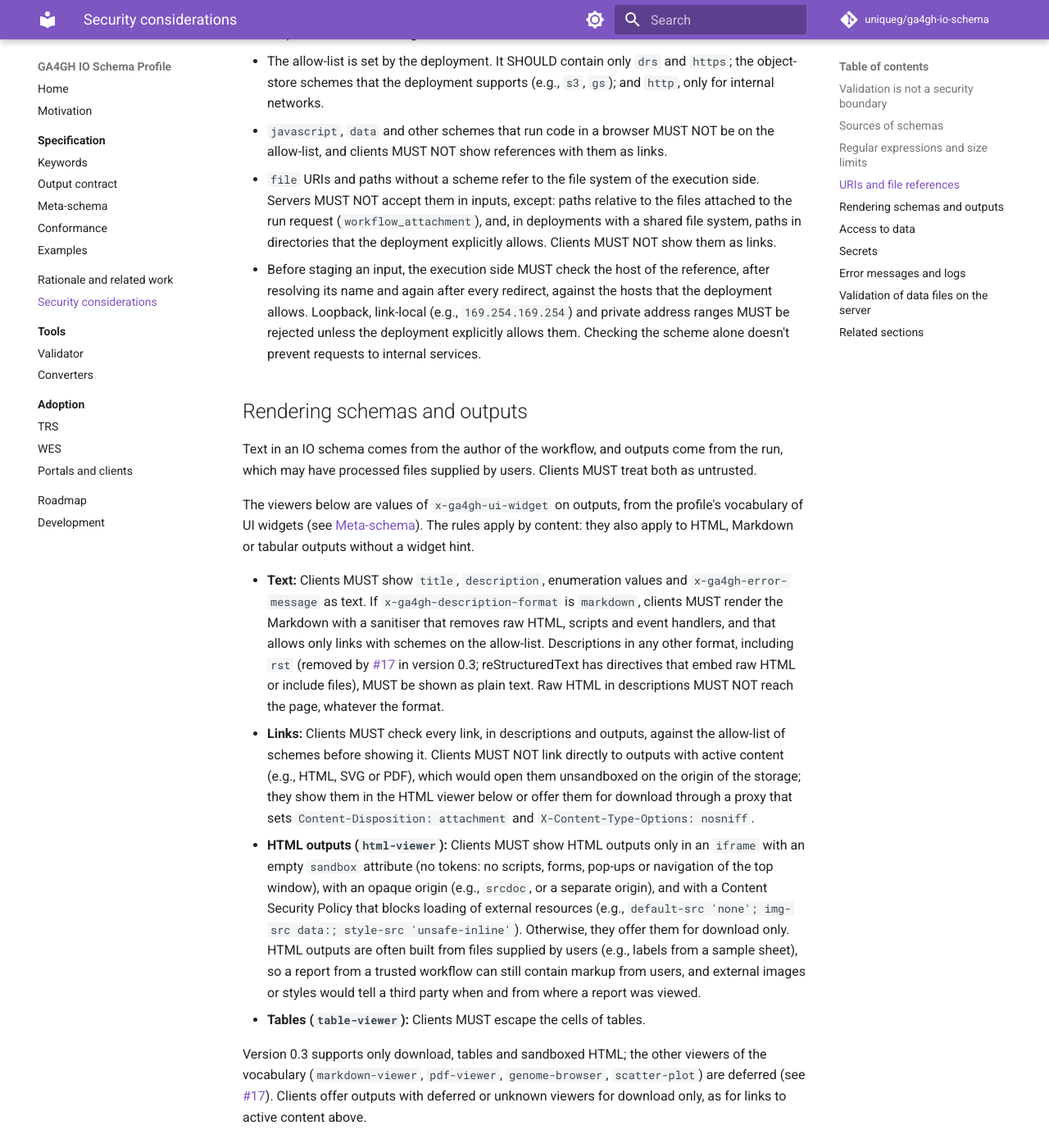
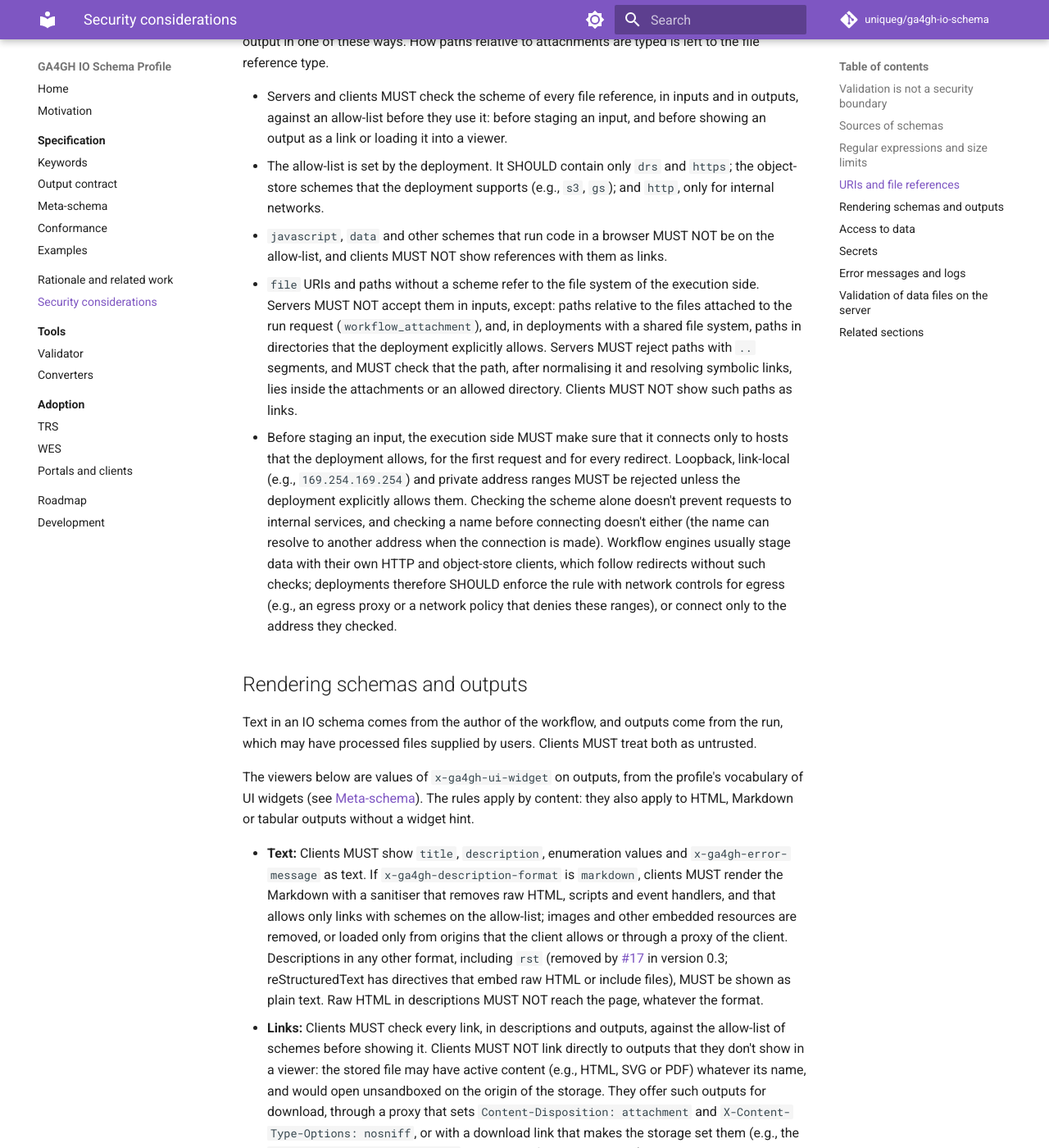
Before and after one commit to uniqueg/ga4gh-io-schema, an MkDocs documentation site: the page built from docs/security.md, in a window 1280 px wide and 1400 px high, scrolled down 2158 px. Shown: the whole window at 82% size. Built offline with MkDocs 1.6.1 and Material for MkDocs 9.7.7, drawn with Linux system fonts in a browser that asks for light colours; comment, search, counter and statistics services are not loaded; some of the changed text lies outside the part shown.

Commit message:
docs: close remaining gaps in security rules
Fix the findings of the second review round:

- Fail closed: reject requests for a workflow whose schema has
  unresolvable references, and requests whose validation times out.
- Local paths: reject .. segments; check containment after
  normalising and resolving symbolic links.
- Staging hosts: connect only to allowed hosts, also after redirects;
  name egress controls, since engines stage data themselves and DNS
  can change between check and connection.
- Markdown: remove images and other embedded resources or load them
  through allowed origins or a proxy.
- Outputs not shown in a viewer are always downloads with attachment
  disposition; correct the opaque-origin and CSP wording for srcdoc.
- Schemas must mark file inputs and outputs; keywords page points to
  the rst removal.

Co-Authored-By: Claude Opus 5.5 <noreply@anthropic.com>
Claude-Session: https://claude.ai/code/session_011FSoqMpmDCfbACLj3uy6xV

```diff
--- a/docs/security.md
+++ b/docs/security.md
@@ -21,7 +21,7 @@ A schema decides what a server accepts and which addresses a validator may look
 - Servers MUST use only IO schemas from trusted sources: the TRS entry of the workflow (see [TRS](adoption/trs.md)) in a registry that the deployment trusts, or a schema bundled with the deployment.
 - Servers MUST NOT accept IO schemas supplied by clients in a run request. Earlier versions of this proposal let servers use schemas that came with the request; version 0.3 removes that (see [#17](https://github.com/uniqueg/ga4gh-io-schema/issues/17)).
 - Servers MUST NOT retrieve any reference (`$ref` or `$dynamicRef`) over the network while validating, whatever the base URI (`$id`) of the schema. Network lookups would make the server send requests to addresses chosen by the schema's author, including internal addresses such as `169.254.169.254` (the metadata service of many cloud providers) or services behind the firewall; a valid URI is not a safe address.
-- A schema with a reference that the server can't resolve from its local copies is invalid. Servers MUST NOT validate requests against it, not even partially (fail closed), and SHOULD report it to the operators of the deployment.
+- A schema with a reference that the server can't resolve from its local copies is invalid. Servers MUST NOT validate requests against it, not even partially, and MUST NOT pass requests for that workflow to the engine unchecked: they reject them (fail closed) with a message that names the problem with the schema, and SHOULD report it to the operators of the deployment.
 - IO schemas MUST be bundled: all references are local (`#/$defs/…`) or point to the profile's meta-schema and vocabularies. Validators MUST load the meta-schema and vocabularies from local copies (as the [validator](tools/validator.md) does), not from the network.
 
 ## Regular expressions and size limits
@@ -29,7 +29,7 @@ A schema decides what a server accepts and which addresses a validator may look
 The `pattern` and `patternProperties` keywords run regular expressions from the schema on values from the request. Some expressions take time that grows exponentially with the length of the input when matched by a backtracking engine.
 
 - Schemas SHOULD use only the subset of the ECMA-262 dialect that JSON Schema recommends ([JSON Schema Core, §6.4](https://json-schema.org/draft/2020-12/json-schema-core#section-6.4)) and SHOULD avoid nested quantifiers (e.g., `(a+)+`).
-- Servers MUST either match regular expressions with an engine that runs in linear time (e.g., [RE2](https://github.com/google/re2)) or limit the time spent on validation of a request.
+- Servers MUST either match regular expressions with an engine that runs in linear time (e.g., [RE2](https://github.com/google/re2)) or limit the time spent on validation of a request. A request whose validation exceeds the limit is rejected, not passed to the engine.
 - Servers SHOULD reject schemas with patterns longer than a limit set by the deployment (e.g., 1,000 characters).
 - Servers MUST limit the size of the `workflow_params` they validate (e.g., 1 MiB) and SHOULD limit the depth of nested values; requests above the limits are rejected before validation.
 
@@ -37,13 +37,13 @@ The `pattern` and `patternProperties` keywords run regular expressions from the
 
 The `uri` format of JSON Schema accepts any scheme of [RFC 3986](https://www.rfc-editor.org/rfc/rfc3986), including `javascript:`, `data:` and `file:`. Validation against `format: uri` therefore doesn't make a reference safe to use, and many validators don't check formats at all.
 
-Until the profile has a file reference type (see [#10](https://github.com/uniqueg/ga4gh-io-schema/issues/10)), which will make the allowed schemes part of the profile, servers and clients treat every string value with `format: uri` and every value of an input with `x-ga4gh-drs-uri` as a file reference.
+Until the profile has a file reference type (see [#10](https://github.com/uniqueg/ga4gh-io-schema/issues/10)), which will make the allowed schemes part of the profile, servers and clients treat every string value with `format: uri` and every value of an input with `x-ga4gh-drs-uri` as a file reference, and schemas MUST mark every file input and output in one of these ways. How paths relative to attachments are typed is left to the file reference type.
 
 - Servers and clients MUST check the scheme of every file reference, in inputs and in outputs, against an allow-list before they use it: before staging an input, and before showing an output as a link or loading it into a viewer.
 - The allow-list is set by the deployment. It SHOULD contain only `drs` and `https`; the object-store schemes that the deployment supports (e.g., `s3`, `gs`); and `http`, only for internal networks.
 - `javascript`, `data` and other schemes that run code in a browser MUST NOT be on the allow-list, and clients MUST NOT show references with them as links.
-- `file` URIs and paths without a scheme refer to the file system of the execution side. Servers MUST NOT accept them in inputs, except: paths relative to the files attached to the run request (`workflow_attachment`), and, in deployments with a shared file system, paths in directories that the deployment explicitly allows. Clients MUST NOT show them as links.
-- Before staging an input, the execution side MUST check the host of the reference, after resolving its name and again after every redirect, against the hosts that the deployment allows. Loopback, link-local (e.g., `169.254.169.254`) and private address ranges MUST be rejected unless the deployment explicitly allows them. Checking the scheme alone doesn't prevent requests to internal services.
+- `file` URIs and paths without a scheme refer to the file system of the execution side. Servers MUST NOT accept them in inputs, except: paths relative to the files attached to the run request (`workflow_attachment`), and, in deployments with a shared file system, paths in directories that the deployment explicitly allows. Servers MUST reject paths with `..` segments, and MUST check that the path, after normalising it and resolving symbolic links, lies inside the attachments or an allowed directory. Clients MUST NOT show such paths as links.
+- Before staging an input, the execution side MUST make sure that it connects only to hosts that the deployment allows, for the first request and for every redirect. Loopback, link-local (e.g., `169.254.169.254`) and private address ranges MUST be rejected unless the deployment explicitly allows them. Checking the scheme alone doesn't prevent requests to internal services, and checking a name before connecting doesn't either (the name can resolve to another address when the connection is made). Workflow engines usually stage data with their own HTTP and object-store clients, which follow redirects without such checks; deployments therefore SHOULD enforce the rule with network controls for egress (e.g., an egress proxy or a network policy that denies these ranges), or connect only to the address they checked.
 
 ## Rendering schemas and outputs
 
@@ -51,9 +51,9 @@ Text in an IO schema comes from the author of the workflow, and outputs come fro
 
 The viewers below are values of `x-ga4gh-ui-widget` on outputs, from the profile's vocabulary of UI widgets (see [Meta-schema](specification/meta-schema.md)). The rules apply by content: they also apply to HTML, Markdown or tabular outputs without a widget hint.
 
-- **Text:** Clients MUST show `title`, `description`, enumeration values and `x-ga4gh-error-message` as text. If `x-ga4gh-description-format` is `markdown`, clients MUST render the Markdown with a sanitiser that removes raw HTML, scripts and event handlers, and that allows only links with schemes on the allow-list. Descriptions in any other format, including `rst` (removed by [#17](https://github.com/uniqueg/ga4gh-io-schema/issues/17) in version 0.3; reStructuredText has directives that embed raw HTML or include files), MUST be shown as plain text. Raw HTML in descriptions MUST NOT reach the page, whatever the format.
-- **Links:** Clients MUST check every link, in descriptions and outputs, against the allow-list of schemes before showing it. Clients MUST NOT link directly to outputs with active content (e.g., HTML, SVG or PDF), which would open them unsandboxed on the origin of the storage; they show them in the HTML viewer below or offer them for download through a proxy that sets `Content-Disposition: attachment` and `X-Content-Type-Options: nosniff`.
-- **HTML outputs (`html-viewer`):** Clients MUST show HTML outputs only in an `iframe` with an empty `sandbox` attribute (no tokens: no scripts, forms, pop-ups or navigation of the top window), with an opaque origin (e.g., `srcdoc`, or a separate origin), and with a Content Security Policy that blocks loading of external resources (e.g., `default-src 'none'; img-src data:; style-src 'unsafe-inline'`). Otherwise, they offer them for download only. HTML outputs are often built from files supplied by users (e.g., labels from a sample sheet), so a report from a trusted workflow can still contain markup from users, and external images or styles would tell a third party when and from where a report was viewed.
+- **Text:** Clients MUST show `title`, `description`, enumeration values and `x-ga4gh-error-message` as text. If `x-ga4gh-description-format` is `markdown`, clients MUST render the Markdown with a sanitiser that removes raw HTML, scripts and event handlers, and that allows only links with schemes on the allow-list; images and other embedded resources are removed, or loaded only from origins that the client allows or through a proxy of the client. Descriptions in any other format, including `rst` (removed by [#17](https://github.com/uniqueg/ga4gh-io-schema/issues/17) in version 0.3; reStructuredText has directives that embed raw HTML or include files), MUST be shown as plain text. Raw HTML in descriptions MUST NOT reach the page, whatever the format.
+- **Links:** Clients MUST check every link, in descriptions and outputs, against the allow-list of schemes before showing it. Clients MUST NOT link directly to outputs that they don't show in a viewer: the stored file may have active content (e.g., HTML, SVG or PDF) whatever its name, and would open unsandboxed on the origin of the storage. They offer such outputs for download, through a proxy that sets `Content-Disposition: attachment` and `X-Content-Type-Options: nosniff`, or with a download link that makes the storage set them (e.g., the `response-content-disposition` parameter of a presigned URL).
+- **HTML outputs (`html-viewer`):** Clients MUST show HTML outputs only in an `iframe` with an empty `sandbox` attribute (no tokens: no scripts, forms, pop-ups or navigation of the top window; this also gives the frame an opaque origin), and with a Content Security Policy (sent with the document, or, for `srcdoc`, as a `<meta>` element placed before the untrusted markup) that blocks loading of external resources (e.g., `default-src 'none'; img-src data:; style-src 'unsafe-inline'`). Otherwise, they offer them for download only. HTML outputs are often built from files supplied by users (e.g., labels from a sample sheet), so a report from a trusted workflow can still contain markup from users, and external images or styles would tell a third party when and from where a report was viewed.
 - **Tables (`table-viewer`):** Clients MUST escape the cells of tables.
 
 Version 0.3 supports only download, tables and sandboxed HTML; the other viewers of the vocabulary (`markdown-viewer`, `pdf-viewer`, `genome-browser`, `scatter-plot`) are deferred (see [#17](https://github.com/uniqueg/ga4gh-io-schema/issues/17)). Clients offer outputs with deferred or unknown viewers for download only, as for links to active content above.
```
Also changed, not shown: docs/specification/keywords.md (+1 -1 lines).
